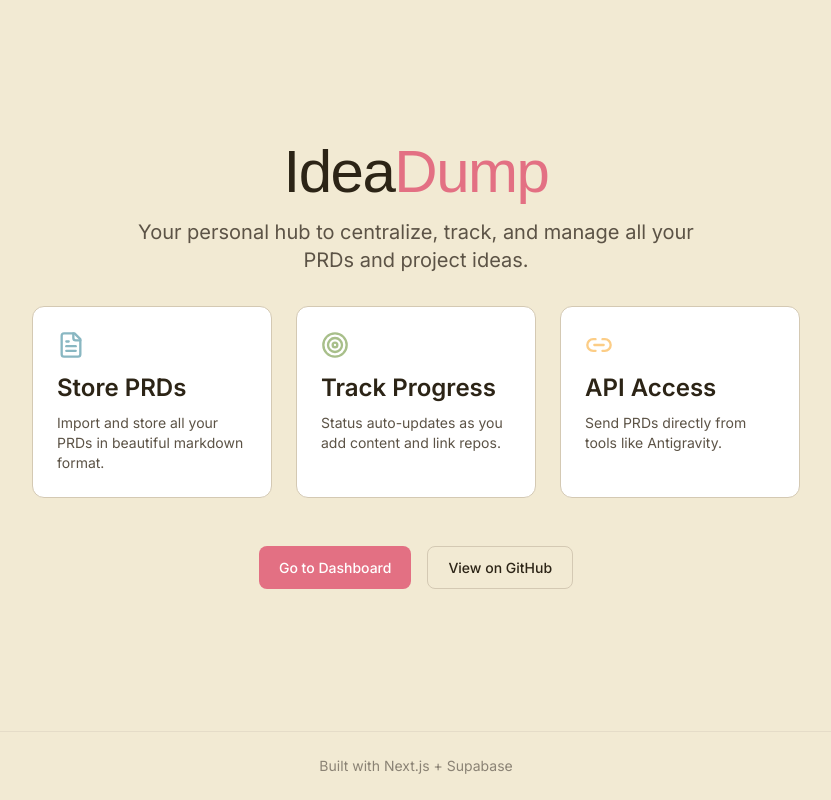
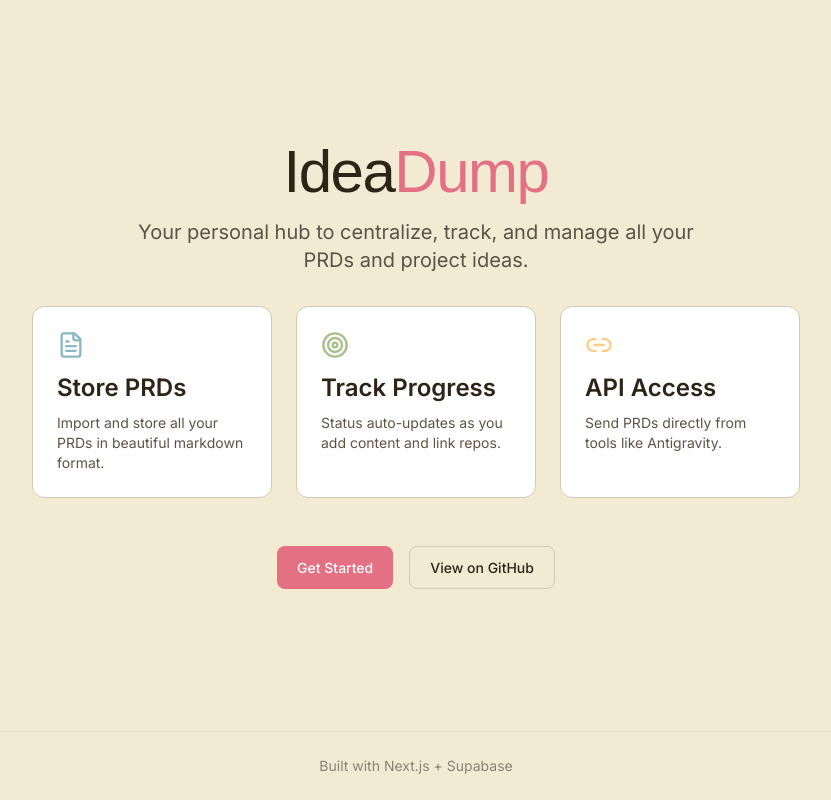
Before and after one commit to Kirbyyy81/idea-dump, a Next.js app in the folder idea-dump/: page / in a window 1280 px wide. Shown: the whole page, without its empty margins (224-1055 px from the left). Built offline with nearby package versions, Linux system fonts and the light colour scheme; a web font is replaced by a local one.

Commit message:
feat(landing): update CTA button to link to login page

```diff
--- a/idea-dump/app/page.tsx
+++ b/idea-dump/app/page.tsx
@@ -51,8 +51,8 @@ export default function LandingPage() {
 
                     {/* CTA Buttons */}
                     <div className="flex flex-col sm:flex-row gap-4 justify-center">
-                        <Link href="/dashboard" className="btn-primary text-center">
-                            Go to Dashboard
+                        <Link href="/login" className="btn-primary text-center">
+                            Get Started
                         </Link>
                         <a
                             href="https://github.com"
```
